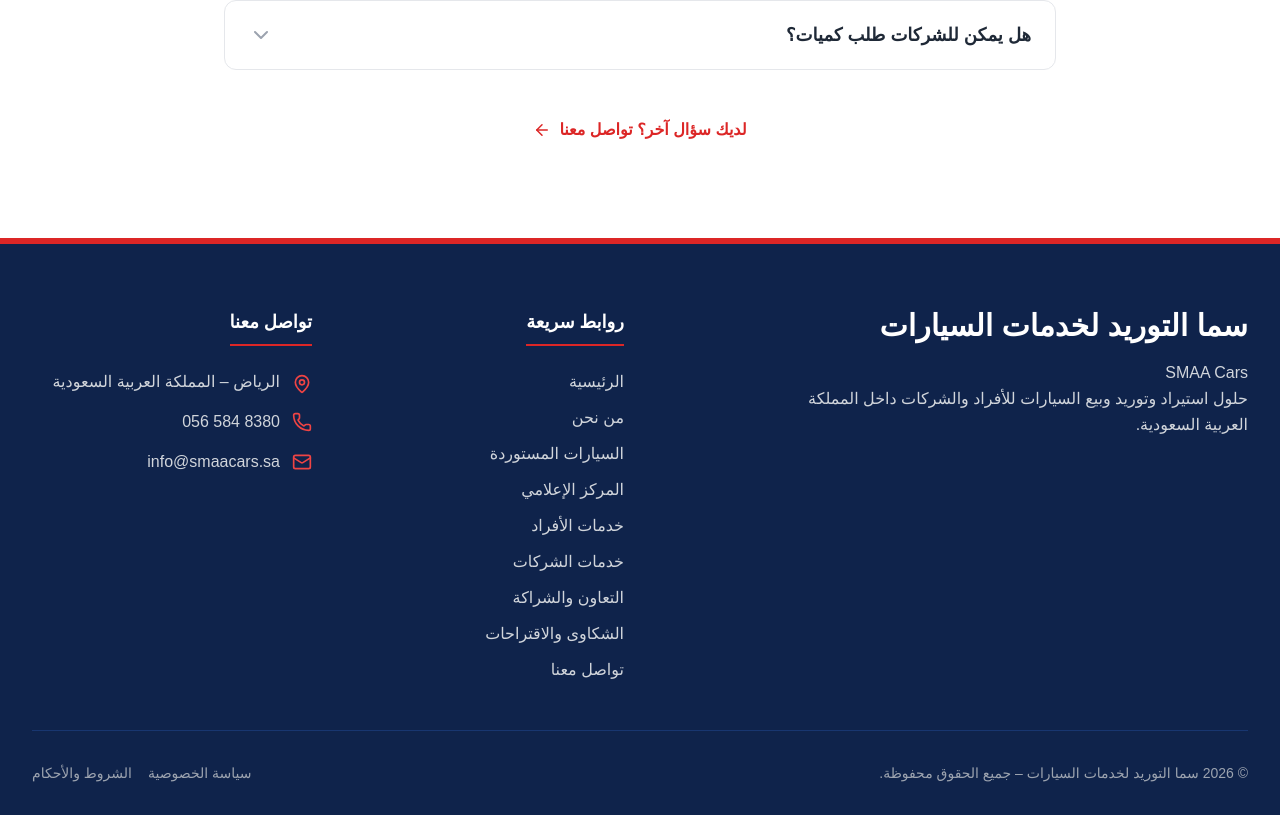
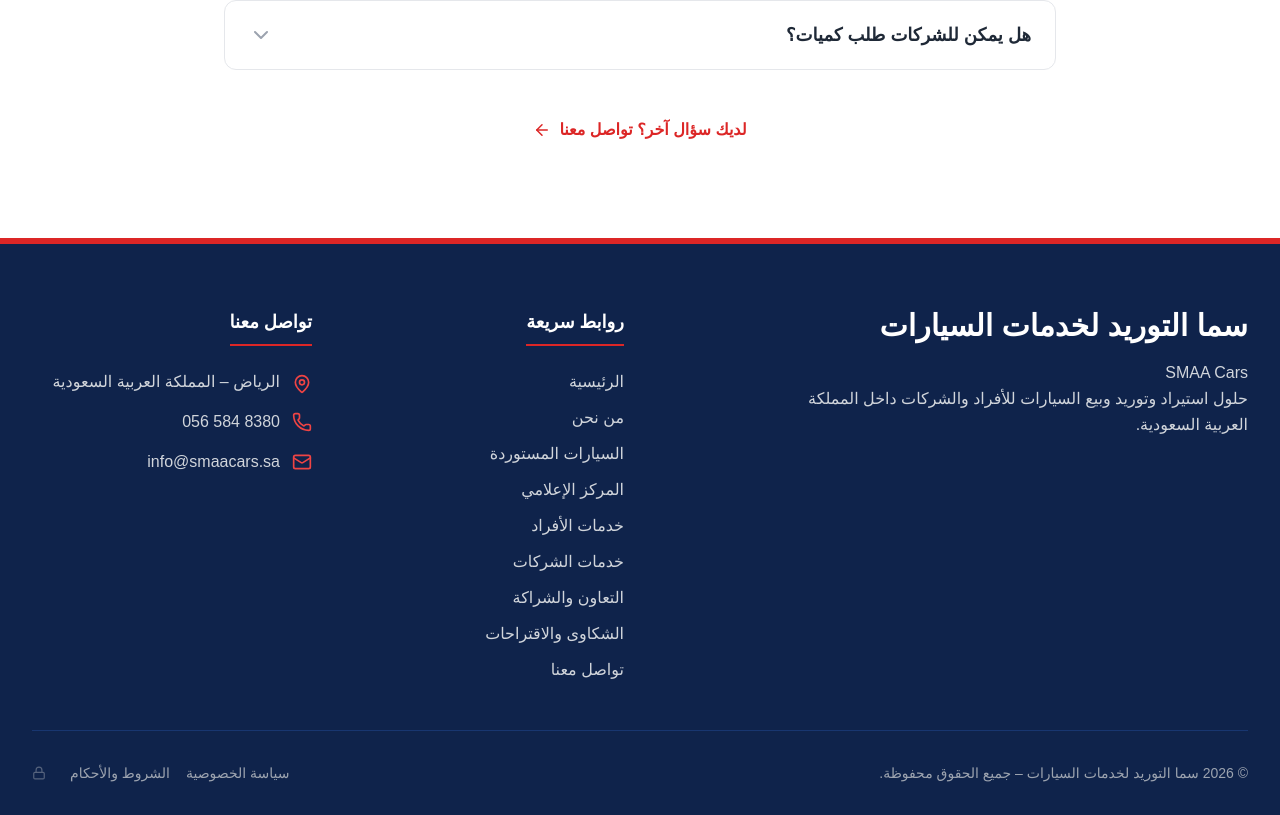
Before and after one commit to MohammadAlghazo/smaa-cars-website, a Next.js app: page / in a window 1280 px wide. Shown: the part 3756-4571 px from the top of the page. Built offline with nearby package versions, Linux system fonts and the light colour scheme; a web font is replaced by a local one.

Commit message:
add Footer component and ignore snapshot generation files in gitignore

```diff
--- a/src/components/layout/Footer.tsx
+++ b/src/components/layout/Footer.tsx
@@ -1,6 +1,6 @@
 "use client";
 import Link from "next/link";
-import { Phone, Mail, MapPin } from "lucide-react";
+import { Phone, Mail, MapPin, Lock } from "lucide-react";
 import { usePathname } from "next/navigation";
 
 export default function Footer() {
@@ -63,9 +63,12 @@ export default function Footer() {
         {/* Bottom Bar */}
         <div className="border-t border-smaa-blue-800 pt-8 flex flex-col md:flex-row justify-between items-center gap-4 text-sm text-gray-400">
           <p>© {new Date().getFullYear()} سما التوريد لخدمات السيارات – جميع الحقوق محفوظة.</p>
-          <div className="flex gap-4">
+          <div className="flex gap-4 items-center">
             <Link href="#" className="hover:text-white transition-colors">سياسة الخصوصية</Link>
             <Link href="#" className="hover:text-white transition-colors">الشروط والأحكام</Link>
+            <Link href="/admin" className="hover:text-smaa-red-400 transition-colors mr-2 opacity-50 hover:opacity-100" title="لوحة التحكم">
+              <Lock size={14} />
+            </Link>
           </div>
         </div>
       </div>
```
Also changed, not shown: 1 other file (tests, documents, lock files or other folders).
